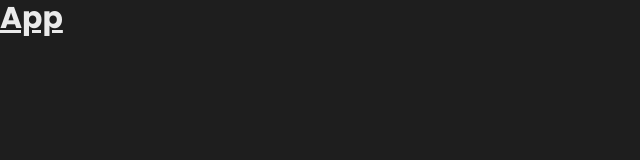
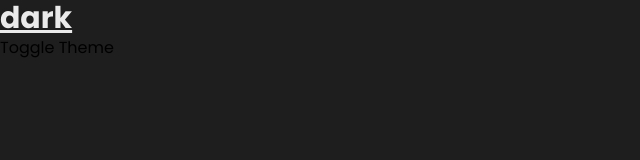
Before and after one commit to rahul-3-real/story-app, a React (Vite) app in the folder frontend/: page / in a window 1280 px wide. Shown: the top 160 px of the page, without its empty margins (0-640 px from the left). Built offline with nearby package versions, Linux system fonts and the light colour scheme; a web font is replaced by a local one.

Commit message:
Frontend - Added Color Themes

```diff
--- a/frontend/index.html
+++ b/frontend/index.html
@@ -6,7 +6,7 @@
     <meta name="viewport" content="width=device-width, initial-scale=1.0" />
     <title>Story App</title>
   </head>
-  <body data-theme="dark">
+  <body>
     <div id="root"></div>
     <script type="module" src="/src/main.jsx"></script>
   </body>
--- a/frontend/src/App.jsx
+++ b/frontend/src/App.jsx
@@ -1,7 +1,12 @@
+import { useTheme } from "./hooks";
+
 const App = () => {
+  const { themeMode, changeTheme } = useTheme();
+
   return (
     <div>
-      <h1 className="text-3xl font-bold underline">App</h1>
+      <h1 className="text-3xl font-bold underline">{themeMode}</h1>
+      <button onClick={changeTheme}>Toggle Theme</button>
     </div>
   );
 };
--- /dev/null
+++ b/frontend/src/hooks/index.jsx
@@ -0,0 +1,3 @@
+import useTheme from "./useTheme";
+
+export { useTheme };
--- /dev/null
+++ b/frontend/src/hooks/useTheme.jsx
@@ -0,0 +1,32 @@
+import { useState, useEffect } from "react";
+
+function useTheme(defaultMode = "dark") {
+  // Check local storage for theme mode or set it to the default
+  const getInitialTheme = () => {
+    const savedTheme = localStorage.getItem("Theme Mode");
+    return savedTheme ? savedTheme : defaultMode;
+  };
+
+  // Initialize theme state
+  const [themeMode, setThemeMode] = useState(getInitialTheme);
+
+  // Update local storage when theme changes
+  useEffect(() => {
+    localStorage.setItem("Theme Mode", themeMode);
+    document.body.setAttribute("data-theme", themeMode);
+  }, [themeMode]);
+
+  // Function to change theme
+  const changeTheme = (mode) => {
+    if (mode === "light" || mode === "dark") {
+      setThemeMode(mode);
+    } else {
+      // Toggle theme
+      setThemeMode((prevMode) => (prevMode === "dark" ? "light" : "dark"));
+    }
+  };
+
+  return { themeMode, changeTheme };
+}
+
+export default useTheme;
--- a/frontend/src/main.jsx
+++ b/frontend/src/main.jsx
@@ -1,11 +1,10 @@
-import { StrictMode } from "react";
 import { createRoot } from "react-dom/client";
 
 import App from "./App.jsx";
 import "./static/css/style.css";
 
 createRoot(document.getElementById("root")).render(
-  <StrictMode>
+  <>
     <App />
-  </StrictMode>
+  </>
 );
--- a/frontend/src/static/css/base.css
+++ b/frontend/src/static/css/base.css
@@ -15,7 +15,7 @@
   --light: #ffffff;
   --light-alt: #eaeaea;
 }
-:root {
+[data-theme="light"] {
   /* Colors */
   --background: #ffffff;
   --background-alt: #eaeaea;
```
